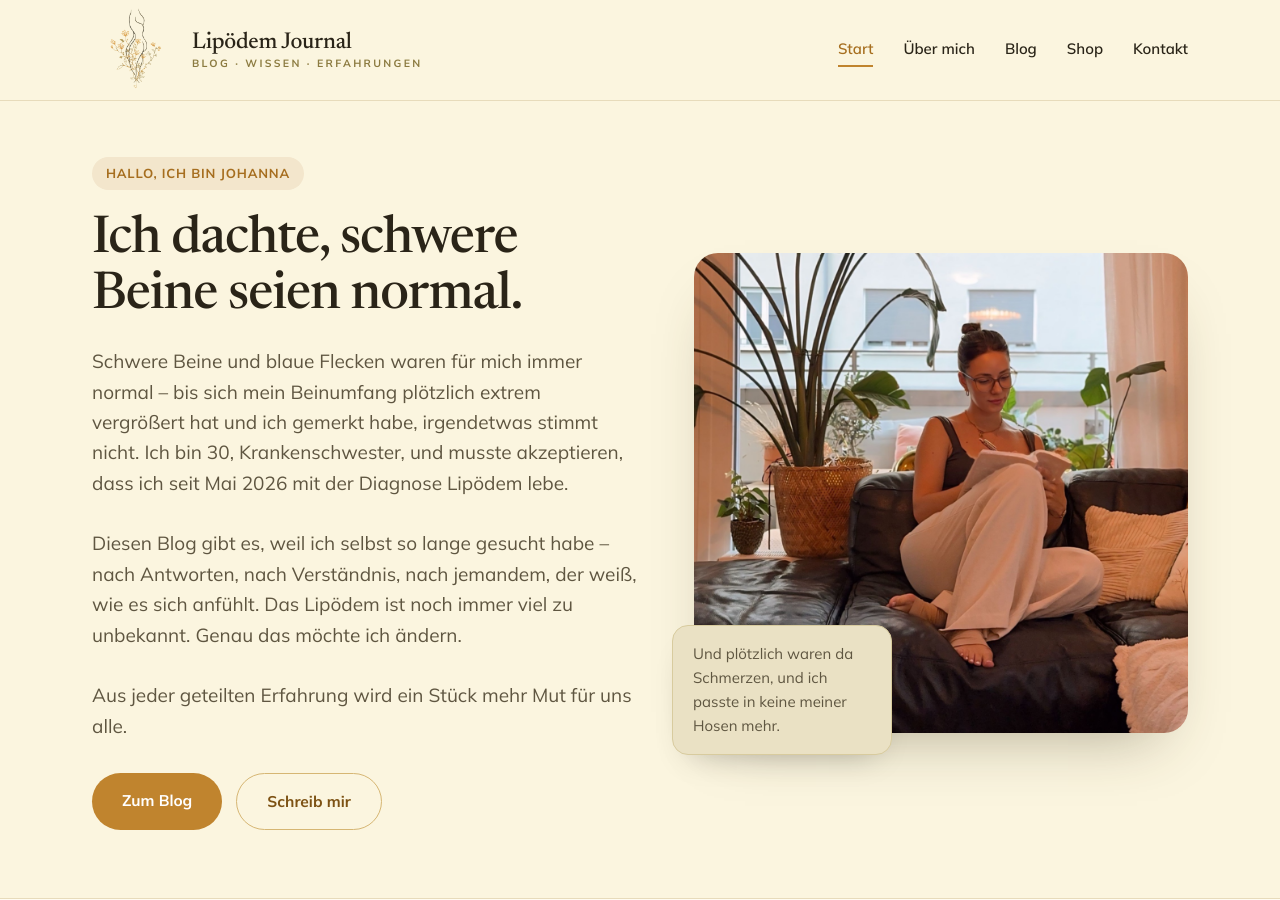
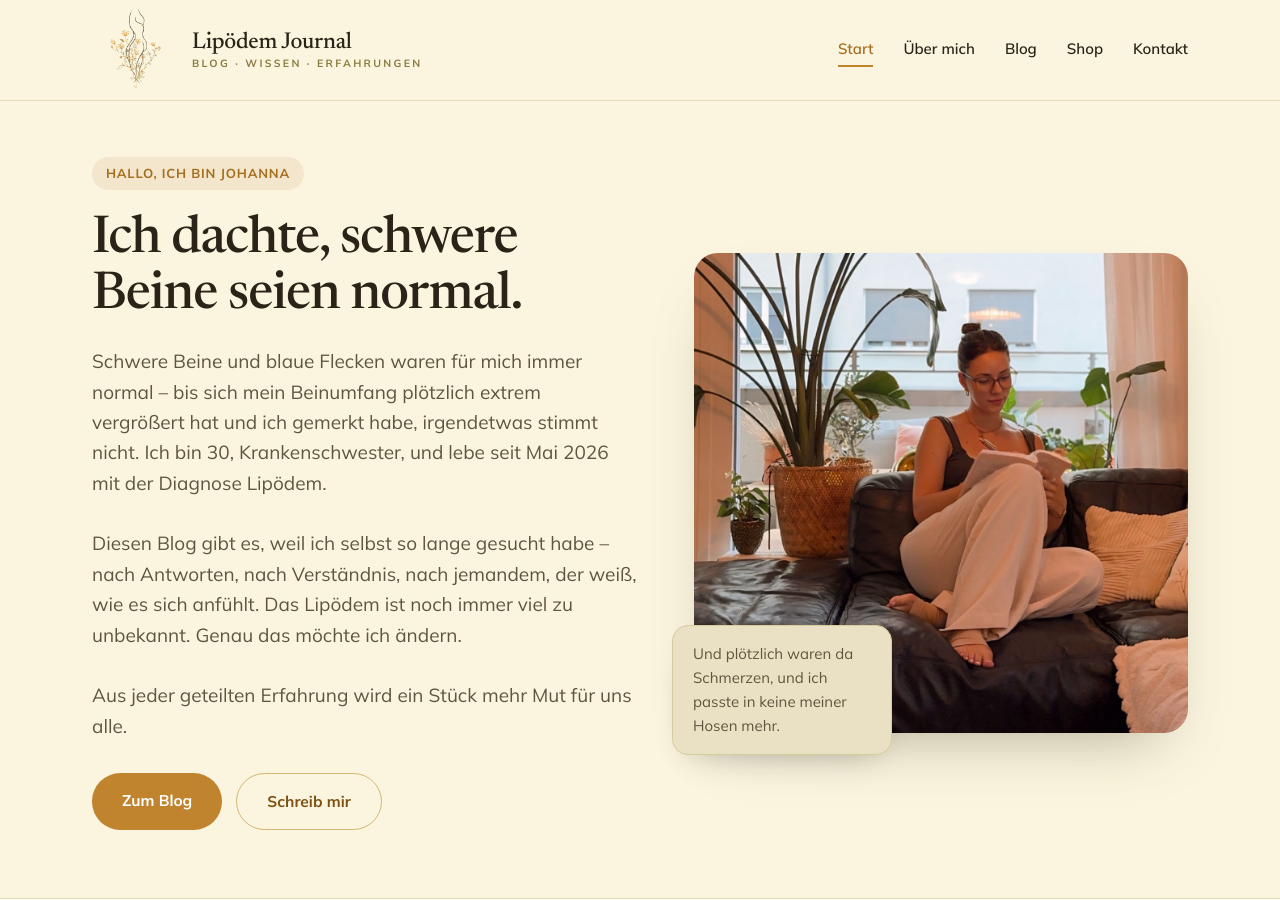
Before and after one commit to Johannaslipoedemjournal/Lip-demjournal-webseite, a Jekyll site: the page built from index.html, in a window 1280 px wide and 900 px high. Built offline with Jekyll 4.4.1, drawn with Linux system fonts in a browser that asks for light colours.

Commit message:
Add files via upload

```diff
--- a/index.html
+++ b/index.html
@@ -9,15 +9,15 @@ nav: start
     <div>
       <span style="display:inline-block;font-size:13px;font-weight:700;letter-spacing:0.06em;text-transform:uppercase;color:#A66E1F;background:#F3E6CC;padding:6px 14px;border-radius:999px;">Hallo, ich bin Johanna</span>
       <h1 style="font-family:'Newsreader',Georgia,serif;font-weight:500;font-size:52px;line-height:1.08;letter-spacing:-0.02em;margin:22px 0 0;">Ich dachte, schwere Beine seien normal.</h1>
-      <p style="font-size:19px;color:#5F5641;max-width:31em;margin:22px 0 0;">Schwere Beine und blaue Flecken waren für mich immer normal – bis sich mein Beinumfang plötzlich extrem vergrößert hat und ich gemerkt habe, irgendetwas stimmt nicht. Ich bin 30, Krankenschwester, und musste akzeptieren, dass ich seit Mai 2026 mit der Diagnose Lipödem lebe.<br><br>Diesen Blog gibt es, weil ich selbst so lange gesucht habe – nach Antworten, nach Verständnis, nach jemandem, der weiß, wie es sich anfühlt. Das Lipödem ist noch immer viel zu unbekannt. Genau das möchte ich ändern.<br><br>Aus jeder geteilten Erfahrung wird ein Stück mehr Mut für uns alle.</p>
+      <p style="font-size:19px;color:#5F5641;max-width:31em;margin:22px 0 0;">Schwere Beine und blaue Flecken waren für mich immer normal – bis sich mein Beinumfang plötzlich extrem vergrößert hat und ich gemerkt habe, irgendetwas stimmt nicht. Ich bin 30, Krankenschwester, und lebe seit Mai 2026 mit der Diagnose Lipödem.<br><br>Diesen Blog gibt es, weil ich selbst so lange gesucht habe – nach Antworten, nach Verständnis, nach jemandem, der weiß, wie es sich anfühlt. Das Lipödem ist noch immer viel zu unbekannt. Genau das möchte ich ändern.<br><br>Aus jeder geteilten Erfahrung wird ein Stück mehr Mut für uns alle.</p>
       <div style="display:flex;gap:14px;margin-top:32px;flex-wrap:wrap;">
         <a href="/blog/" style="display:inline-block;background:#C0842E;color:#fff;border:none;border-radius:999px;padding:15px 30px;font-size:15.5px;font-weight:700;">Zum Blog</a>
         <a href="/kontakt/" style="display:inline-block;background:transparent;color:#7d5214;border:1.5px solid #D6B673;border-radius:999px;padding:15px 30px;font-size:15.5px;font-weight:700;">Schreib mir</a>
       </div>
     </div>
     <div style="position:relative;min-width:0;">
-      <div style="position:relative;width:100%;height:480px;border-radius:24px;overflow:hidden;box-shadow:0 30px 60px -30px rgba(59,50,24,0.4);">
-        <img class="bild" src="/bilder/home-portrait.jpg" alt="Johanna">
+      <div class="hero-foto" style="position:relative;width:100%;height:480px;border-radius:24px;overflow:hidden;box-shadow:0 30px 60px -30px rgba(59,50,24,0.4);">
+        <img class="bild" src="/bilder/home-portrait.jpg" alt="Johanna" style="object-position:center top;">
       </div>
       <div style="position:absolute;bottom:-22px;left:-22px;background:#EAE1C4;border:1px solid #D8CB9E;border-radius:16px;padding:16px 20px;max-width:220px;box-shadow:0 16px 30px -18px rgba(0,0,0,0.25);">
         <div style="font-size:15px;color:#5F5641;">Und plötzlich waren da Schmerzen, und ich passte in keine meiner Hosen mehr.</div>
```
